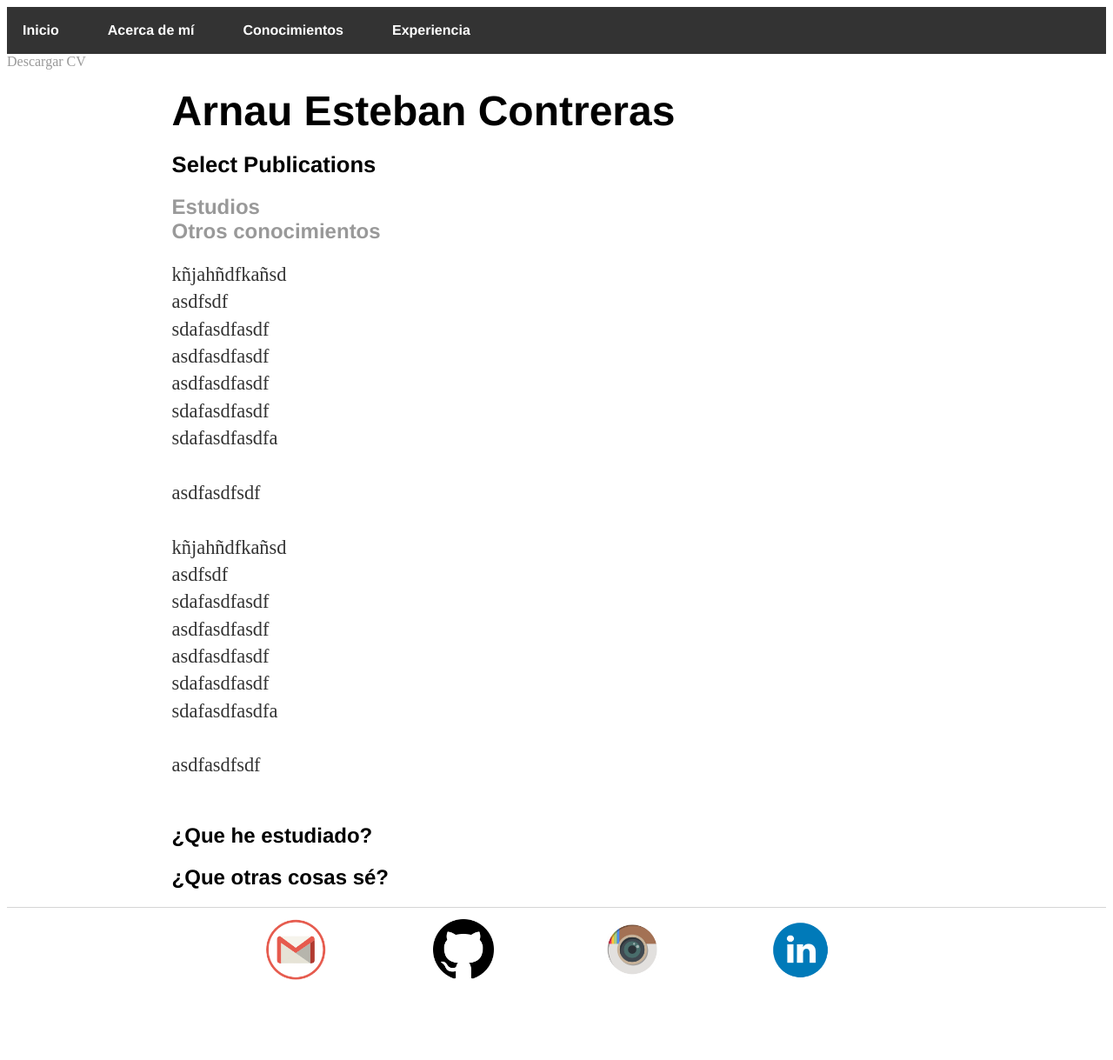
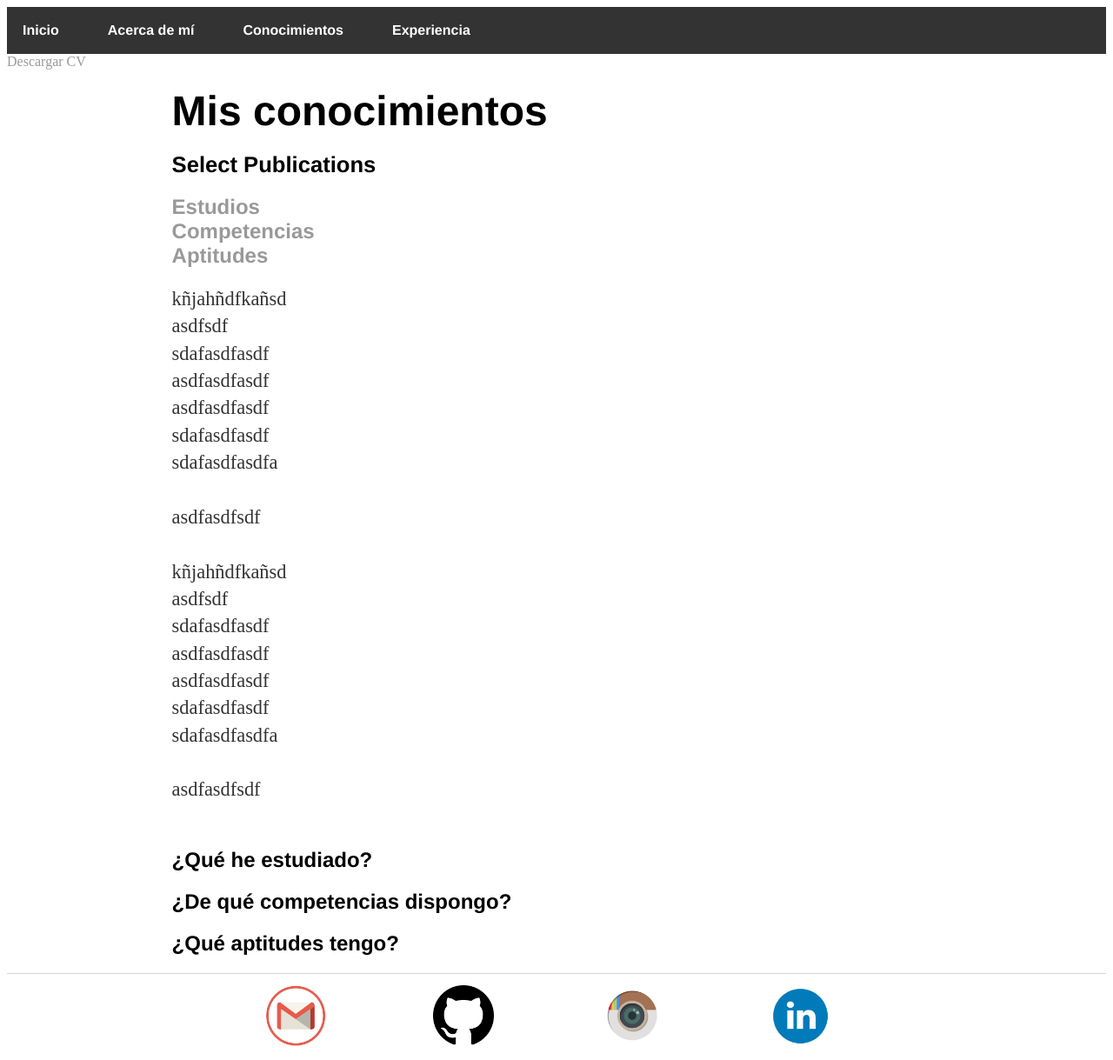
Before and after one commit to isx47590131/isx47590131.github.io, a Jekyll site: the page built from cv/index.html, in a window 1280 px wide. Shown: the whole page at 87% size. Built offline with Jekyll 4.4.1, drawn with Linux system fonts in a browser that asks for light colours; before the commit the page ends 1143 px from its top, so only the background shows below that.

Commit message:
Update index.html

```diff
--- a/cv/index.html
+++ b/cv/index.html
@@ -5,18 +5,13 @@ title: CV Arnau Esteban
 
 <div class="cv">
 	<a href="#" class="download" title="Download CV as PDF">Descargar CV</a>
-		<h1 class="nombre">Arnau Esteban Contreras</h1>
-<!--<address>
-<strong>Affiliation</strong><br>
-Street Address<br>
-City State 12345<br>
-<abbr title="phone">P:</abbr> (123) 456-7890<br>
-<span class="obfuscate">youremailaddress@email.com</span>
-</address>//-->
+		<h1 class="nombre">Mis conocimientos</h1>
 		<h2>Select Publications</h2>
 		<ul class="cv">
 			<li><a href="#Estudios">Estudios</a></li>
-			<li><a href="#Conocimientos">Otros conocimientos</a></li>
+			<li><a href="#Competencias">Competencias</a></li>
+			<li><a href="#Aptitudes">Aptitudes</a></li>
+
 		</ul>
 
 		<p>
@@ -42,9 +37,10 @@ City State 12345<br>
 			asdfasdfsdf<br>
 			<br>
 		</p>
-		<h3 id="Estudios">¿Que he estudiado?</h3>
+		<h3 id="Estudios">¿Qué he estudiado?</h3>
 
 
+		<h3 id="Competencias">¿De qué competencias dispongo?</h3>
 
 
-		<h3 id="Conocimientos">¿Que otras cosas sé?</h3>
+		<h3 id="Aptitudes">¿Qué aptitudes tengo?</h3>
```
